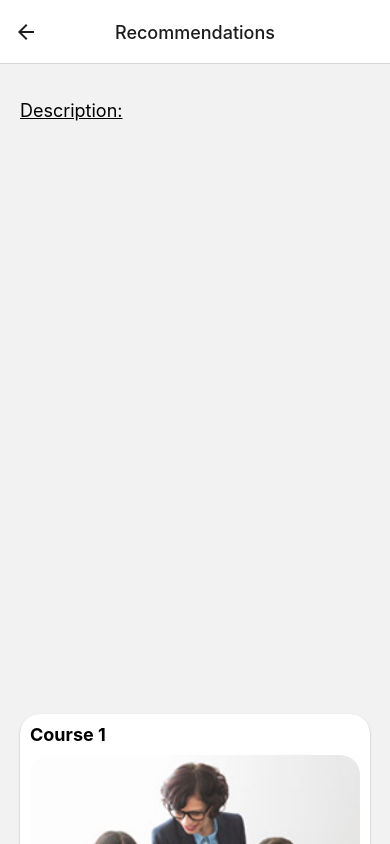
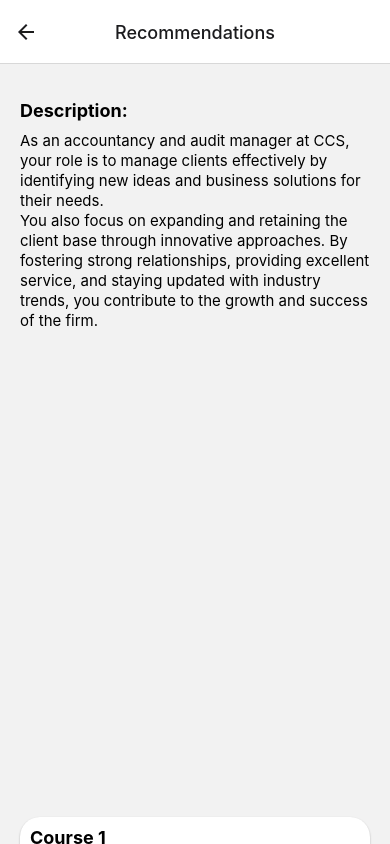
Before and after one commit to junshenlye/codeexp, a React Native app: screen /Recommendations in a window 390 px wide. Shown: the top 844 px of the page. Built offline with nearby package versions, Linux system fonts and the light colour scheme; no server answers.

Commit message:
'updated'

```diff
--- a/src/CareerLand/RecommendationStyle.js
+++ b/src/CareerLand/RecommendationStyle.js
@@ -15,9 +15,10 @@ const styles = StyleSheet.create({
     alignItems: 'flex-start',
   },
   text: {
-    fontSize: 18,
+    fontSize: 15,
     textAlign: 'left',
-    textDecorationLine: 'underline',
+    lineHeight: 20,
+    // textDecorationLine: 'underline',
   },
   coursecontainer:{
     flex: 1,
--- a/src/screens/RecommendationScreen.js
+++ b/src/screens/RecommendationScreen.js
@@ -11,7 +11,10 @@ const RecommendationScreen = ({ navigation }) => {
     <View style={styles.container}>
       <ScrollView>
         <View style={styles.contentContainer}>
-          <Text style={styles.text}>Description:</Text>
+          <Text style={styles.title}>Description:</Text>
+          <Text style={styles.text}>As an accountancy and audit manager at CCS, your role is to manage clients effectively by identifying new ideas and business solutions for their needs.</Text>
+          <Text></Text>
+          <Text style={styles.text}>You also focus on expanding and retaining the client base through innovative approaches. By fostering strong relationships, providing excellent service, and staying updated with industry trends, you contribute to the growth and success of the firm.</Text>
         </View>
 
 
```
